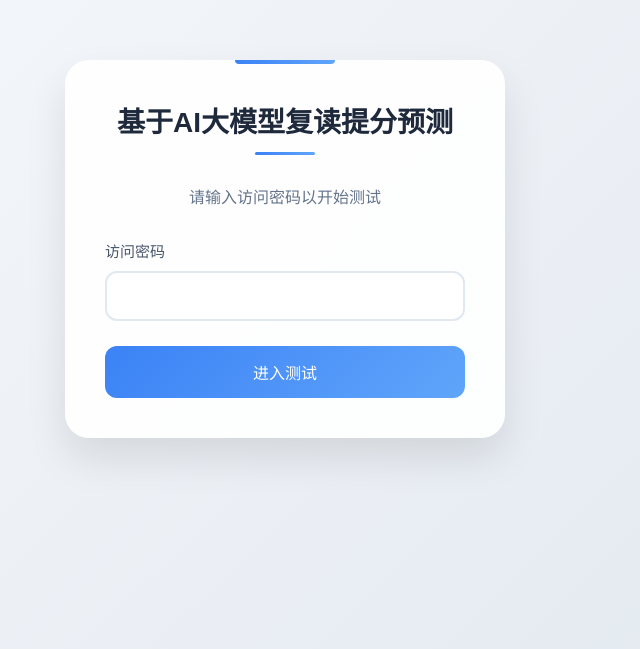
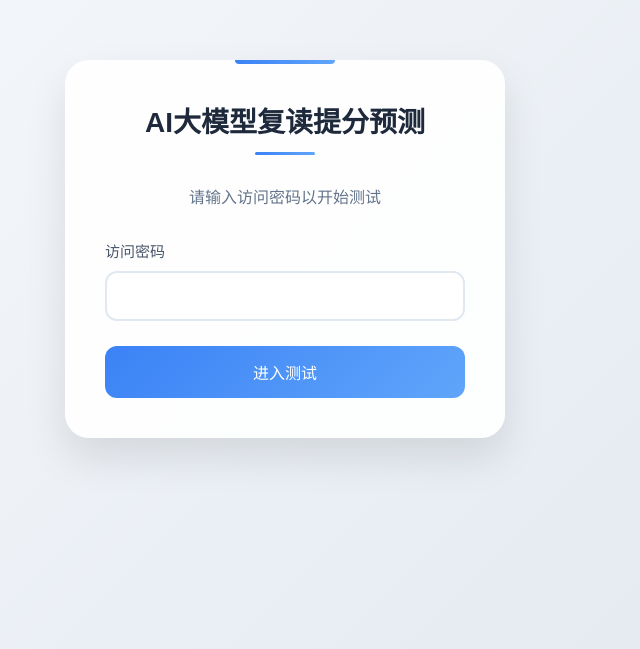
Before and after one commit to shufanli/score_predict, a website: page Score_Predict/index.html in a window 1280 px wide. Shown: the part 151-800 px from the top of the page, without its empty margins (355-995 px from the left). Drawn offline with Linux system fonts and the light colour scheme.

Commit message:
修改标题

```diff
--- a/Score_Predict/index.html
+++ b/Score_Predict/index.html
@@ -154,7 +154,7 @@
 </head>
 <body>
     <div class="container">
-        <h1>基于AI大模型复读提分预测</h1>
+        <h1>AI大模型复读提分预测</h1>
         <div class="description">
             请输入访问密码以开始测试
         </div>
```
